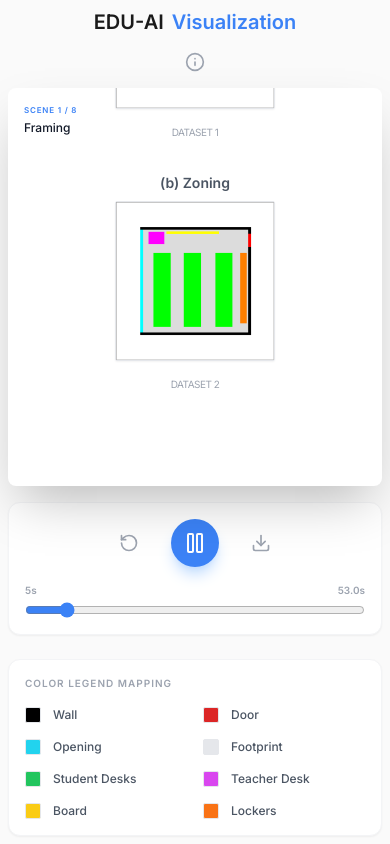
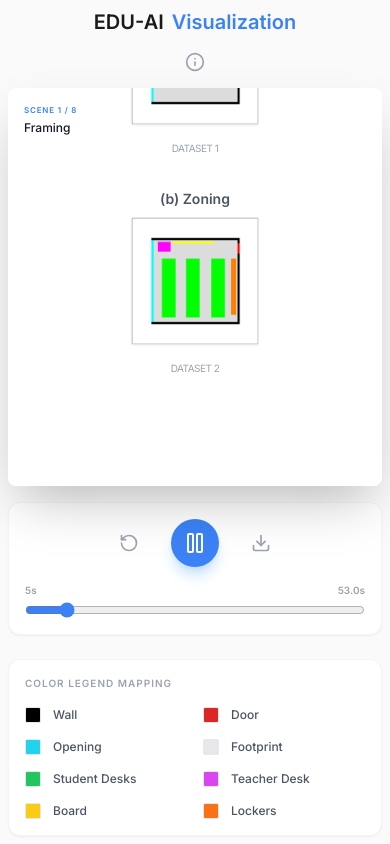
Before and after one commit to karadagi/EDU_AI_EXPLAINER, a React (Vite) app: page / in a window 390 px wide. Both pictures are taken after a click on the button 195 px from the left and 543 px from the top of the page. Built offline with nearby package versions, Linux system fonts and the light colour scheme.

Commit message:
fix mobile

```diff
--- a/App.tsx
+++ b/App.tsx
@@ -78,7 +78,7 @@
                 key={stage.id}
                 initial={{ opacity: 0, y: 20 }}
                 animate={{ opacity: idx < visibleCount ? 1 : 0, y: idx < visibleCount ? 0 : 20 }}
-                className="flex flex-col items-center gap-2 md:gap-4 w-40 md:w-56"
+                className="flex flex-col items-center gap-2 md:gap-4 w-32 md:w-56"
               >
                 <span className="text-sm font-semibold text-gray-600">{stage.label}</span>
                 <FloorPlan stage={stage.id as any} className="w-full border shadow-sm rounded-sm bg-white" />
--- a/components/FloorPlan.tsx
+++ b/components/FloorPlan.tsx
@@ -31,7 +31,7 @@
           style={{
             left: config.crop === 'left' ? '0%' : config.crop === 'right' ? '-100%' : '0%',
             width: config.crop === 'full' ? '100%' : '200%',
-            objectFit: 'contain',
+            objectFit: 'cover',
             filter: stage === 'raster' ? 'blur(2px) contrast(150%) brightness(90%)' : 'none'
           }}
         />
```
